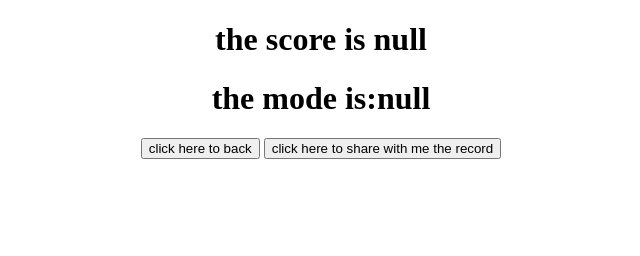
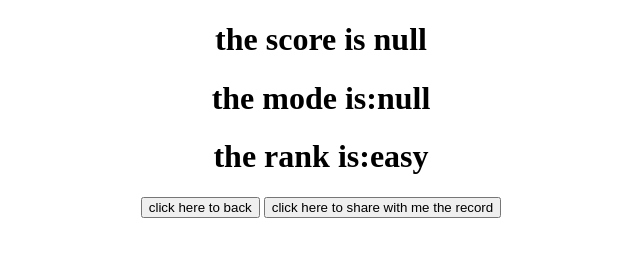
Before and after one commit to liad07/score-view, a plain HTML site: page index.html in a window 1280 px wide. Shown: the whole page, without its empty margins (319-959 px from the left). Drawn offline with Linux system fonts and the light colour scheme; no server answers.

Commit message:
Update index.html

```diff
--- a/index.html
+++ b/index.html
@@ -9,6 +9,7 @@
 <center>
 <h1 id="score"></h1>
 <h1 id="mode"></h1>
+<h1 id="rank"></h1>
 <button type="button" onclick="back()" >click here to back</button>
 <button type="button" onclick="sharewithme()" >click here to share with me the record</button>
 
```
